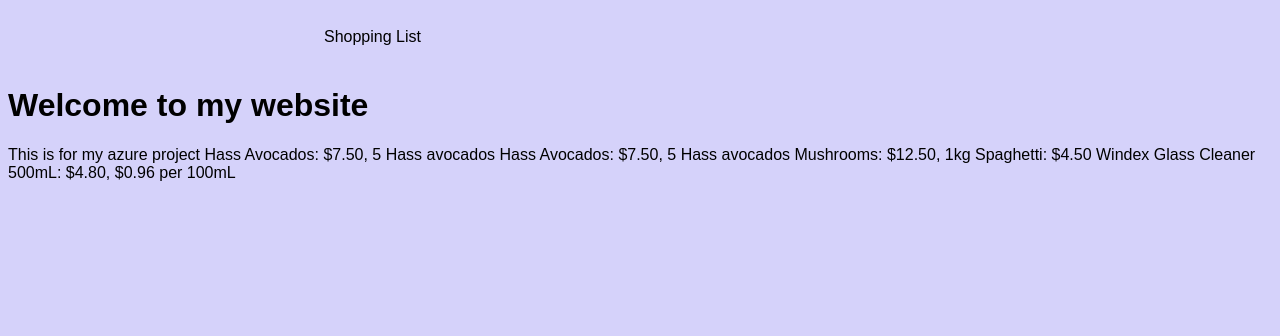
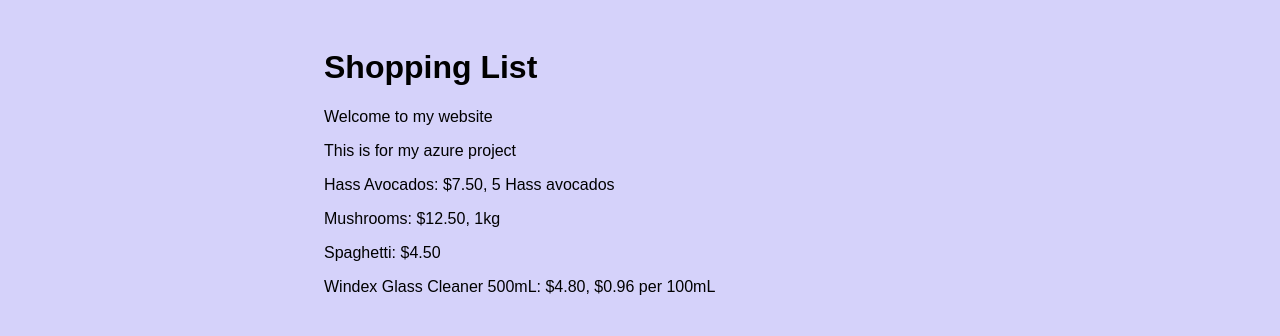
Before and after one commit to jssnguyen/dingle_berry, a website: page src/index.html in a window 1280 px wide. Drawn offline with Linux system fonts and the light colour scheme.

Commit message:
index.html

```diff
--- a/src/index.html
+++ b/src/index.html
@@ -9,12 +9,15 @@
 </head>
 
 <body>
-  <main>Shopping List </main>
-    <h1>Welcome to my website</h1>
-  </main> This is for my azure project</main>
-</body> Hass Avocados: $7.50, 5 Hass avocados </body>
- Hass Avocados: $7.50, 5 Hass avocados
- Mushrooms: $12.50, 1kg
- Spaghetti: $4.50
- Windex Glass Cleaner 500mL: $4.80, $0.96 per 100mL
+  <main>
+    <h1>Shopping List</h1>
+    <p>Welcome to my website</p>
+    <p>This is for my azure project</p>
+    <p>Hass Avocados: $7.50, 5 Hass avocados</p>
+    <p>Mushrooms: $12.50, 1kg</p>
+    <p>Spaghetti: $4.50</p>
+    <p>Windex Glass Cleaner 500mL: $4.80, $0.96 per 100mL</p>
+  </main>
+</body>
+
 </html>
```
